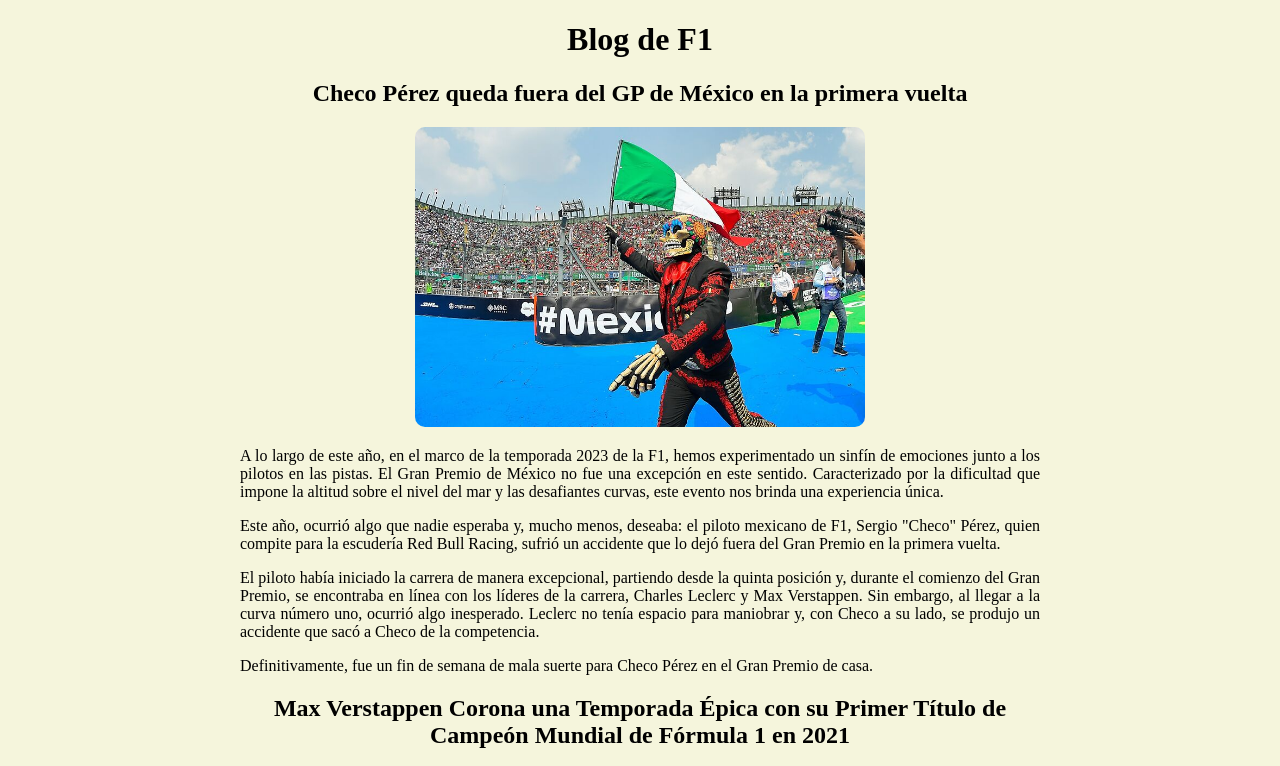
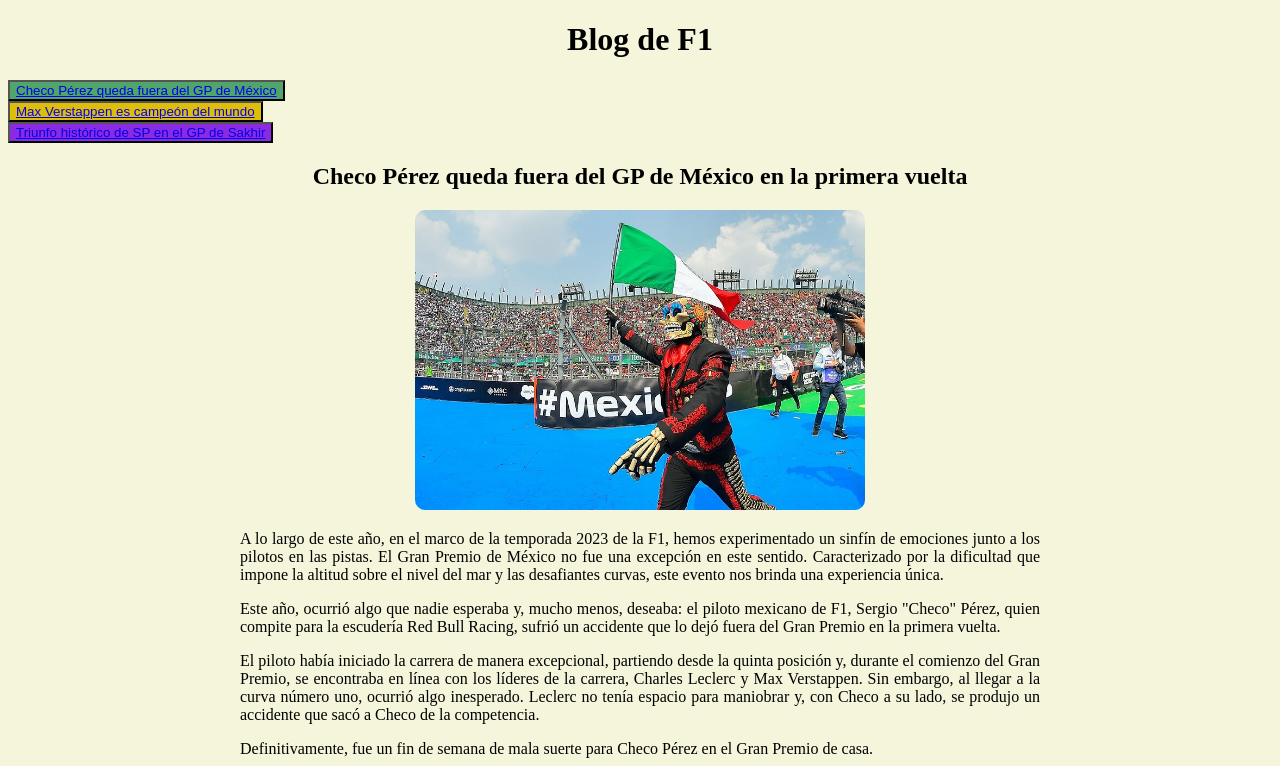
Before and after one commit to JobSerrano/JobSerrano.github.io, a plain HTML site: page index.html in a window 1280 px wide. Shown: the top 766 px of the page. Drawn offline with Linux system fonts and the light colour scheme.

Commit message:
Update index.html

```diff
--- a/index.html
+++ b/index.html
@@ -22,16 +22,38 @@
             transform: scale(1.1);
             box-shadow: 0 0 10px rgba(0, 0, 0, 0.3);
         }
+
+        .SPFuera{
+            background-color: rgb(80, 165, 107);
+        }
+
+        .MaxChampion{
+            background-color: rgb(222, 190, 9);
+        }
+
+        .SPChampion{
+            background-color: blueviolet;
+        }
     </style>
 </head>
 <body>
     <header>
         <h1 id="titulo" ALIGN="center">Blog de F1</h1>
     </header>
-
+    <button class="SPFuera">
+        <a href="#GPMex">Checo Pérez queda fuera del GP de México</a>
+    </button>
+    <br>
+    <button class="MaxChampion">
+        <a href="#MaxChampion">Max Verstappen es campeón del mundo</a>
+    </button>
+    <br>
+    <button class="SPChampion">
+        <a href="#SPChampion">Triunfo histórico de SP en el GP de Sakhir</a>
+    </button>
     <section>
         <article class="post">
-            <h2 ALIGN="center">Checo Pérez queda fuera del GP de México en la primera vuelta</h2>
+            <h2 id="#GPMex" ALIGN="center">Checo Pérez queda fuera del GP de México en la primera vuelta</h2>
             <center>
                 <img src="img/GP_Mexico.jpg" width="450">
             </center>
@@ -46,7 +68,7 @@
         </article>
 
         <article class="post">
-            <h2 ALIGN="center">Max Verstappen Corona una Temporada Épica con su Primer Título de Campeón Mundial de Fórmula 1 en 2021</h2>
+            <h2 id="MaxChampion" ALIGN="center">Max Verstappen Corona una Temporada Épica con su Primer Título de Campeón Mundial de Fórmula 1 en 2021</h2>
             <center>
                 <img src="img/YasMarina.jpg" width="450">
              </center>
@@ -62,7 +84,7 @@
         </article>
 
         <article class="post">
-            <h2 ALIGN="center">Triunfo Histórico de Checo Pérez en el GP de Sakhir 2020</h2>
+            <h2 id="SPChampion" ALIGN="center">Triunfo Histórico de Checo Pérez en el GP de Sakhir 2020</h2>
             <center>
                 <img src="img/ChecoGanador.jpg" width="450">
             </center>
```
